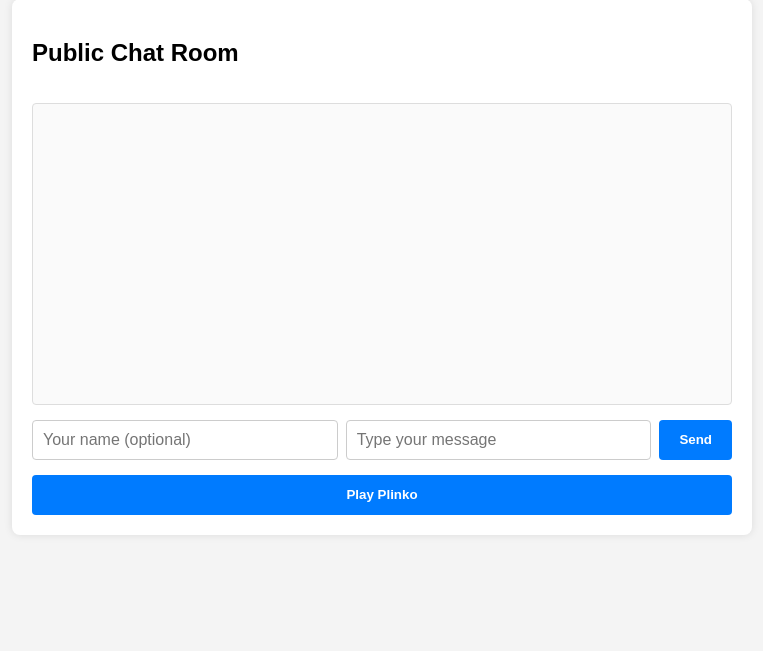
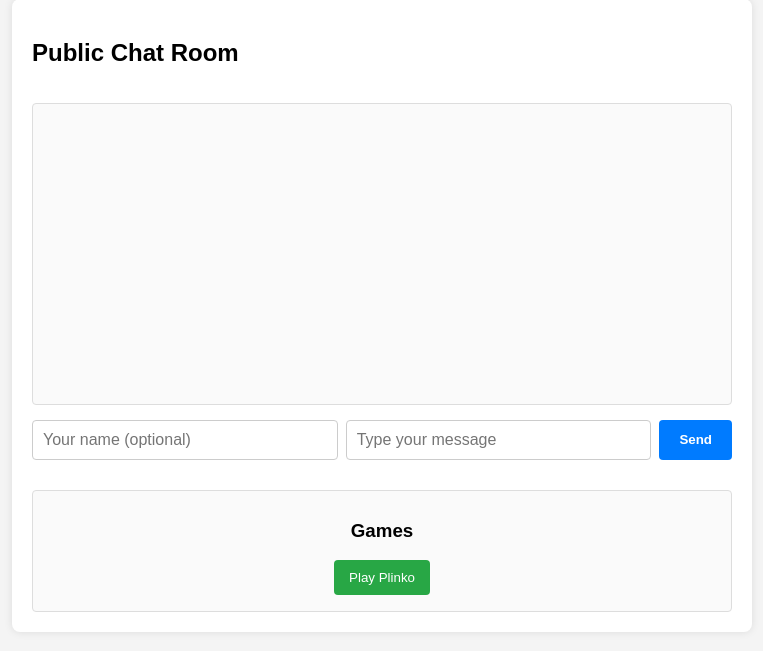
Before and after one commit to viekaslinkki1/testing, a Flask app: template templates/index.html in a window 1280 px wide. Shown: the part 21-672 px from the top of the page, without its empty margins (258-1021 px from the left). Run offline with Flask 3, Linux system fonts and the light colour scheme; the template is opened without the code that fills it, so the values that code supplies are empty; some libraries are stand-ins or nearby versions.

Commit message:
Update index.html

```diff
--- a/templates/index.html
+++ b/templates/index.html
@@ -74,41 +74,69 @@
       background-color: #0056b3;
     }
 
-    /* Modal Styles */
-    #plinko-modal {
+    /* New styles for Games box */
+    #games-container {
+      border: 1px solid #ddd;
+      border-radius: 4px;
+      background: #fafafa;
+      padding: 10px;
+      margin-top: 15px;
+      min-height: 100px;
+      display: flex;
+      flex-direction: column;
+      align-items: center;
+    }
+
+    #games-list {
+      display: flex;
+      gap: 10px;
+      flex-wrap: wrap;
+      justify-content: center;
+      width: 100%;
+    }
+
+    #games-list button {
+      background-color: #28a745;
+      padding: 10px 15px;
+      font-weight: normal;
+      border-radius: 4px;
+      height: auto;
+    }
+
+    #games-list button:hover {
+      background-color: #1e7e34;
+    }
+
+    #game-frame-container {
+      margin-top: 10px;
+      width: 100%;
+      height: 400px;
       display: none;
-      position: fixed;
-      z-index: 1000;
-      left: 0;
-      top: 0;
+      position: relative;
+    }
+
+    #game-frame {
       width: 100%;
       height: 100%;
-      background-color: rgba(0, 0, 0, 0.8);
+      border: none;
+      border-radius: 8px;
     }
 
-    #plinko-modal iframe {
-      width: 80%;
-      height: 80%;
-      margin: 5% auto;
-      display: block;
+    #close-game-btn {
+      position: absolute;
+      top: 8px;
+      right: 8px;
+      background-color: red;
+      color: white;
       border: none;
-      border-radius: 10px;
+      padding: 6px 12px;
+      font-weight: bold;
+      border-radius: 4px;
+      cursor: pointer;
+      z-index: 10;
     }
 
-    #close-modal {
-      position: absolute;
-      top: 20px;
-      right: 40px;
-      background-color: red;
-      color: white;
-      padding: 10px 20px;
-      border: none;
-      cursor: pointer;
-      border-radius: 4px;
-      font-weight: bold;
-    }
-
-    #close-modal:hover {
+    #close-game-btn:hover {
       background-color: darkred;
     }
   </style>
@@ -122,13 +150,17 @@
       <input type="text" id="message" placeholder="Type your message" autocomplete="off" required />
       <button type="submit">Send</button>
     </form>
-    <button id="play-plinko">Play Plinko</button>
-  </div>
 
-  <!-- Plinko Game Modal -->
-  <div id="plinko-modal">
-    <button id="close-modal">Close</button>
-    <iframe src="https://plinko-web-game.netlify.app/"></iframe>
+    <div id="games-container">
+      <h3>Games</h3>
+      <div id="games-list">
+        <button id="play-plinko">Play Plinko</button>
+      </div>
+      <div id="game-frame-container">
+        <button id="close-game-btn">Close Game</button>
+        <iframe id="game-frame" src="" allowfullscreen></iframe>
+      </div>
+    </div>
   </div>
 
   <script>
@@ -154,16 +186,23 @@
       messages.scrollTop = messages.scrollHeight;
     });
 
-    // Open Plinko Game in a Modal
-    const plinkoModal = document.getElementById('plinko-modal');
-    document.getElementById('play-plinko').onclick = () => {
-      plinkoModal.style.display = 'block';
-    };
+    // Games box logic
+    const playPlinkoBtn = document.getElementById('play-plinko');
+    const gameFrameContainer = document.getElementById('game-frame-container');
+    const gameFrame = document.getElementById('game-frame');
+    const closeGameBtn = document.getElementById('close-game-btn');
 
-    // Close Plinko Game
-    document.getElementById('close-modal').onclick = () => {
-      plinkoModal.style.display = 'none';
-    };
+    playPlinkoBtn.addEventListener('click', () => {
+      gameFrame.src = 'https://plinko-web-game.netlify.app/';
+      gameFrameContainer.style.display = 'block';
+      // Optionally scroll to game
+      gameFrameContainer.scrollIntoView({ behavior: 'smooth' });
+    });
+
+    closeGameBtn.addEventListener('click', () => {
+      gameFrame.src = '';
+      gameFrameContainer.style.display = 'none';
+    });
   </script>
 </body>
 </html>
```
